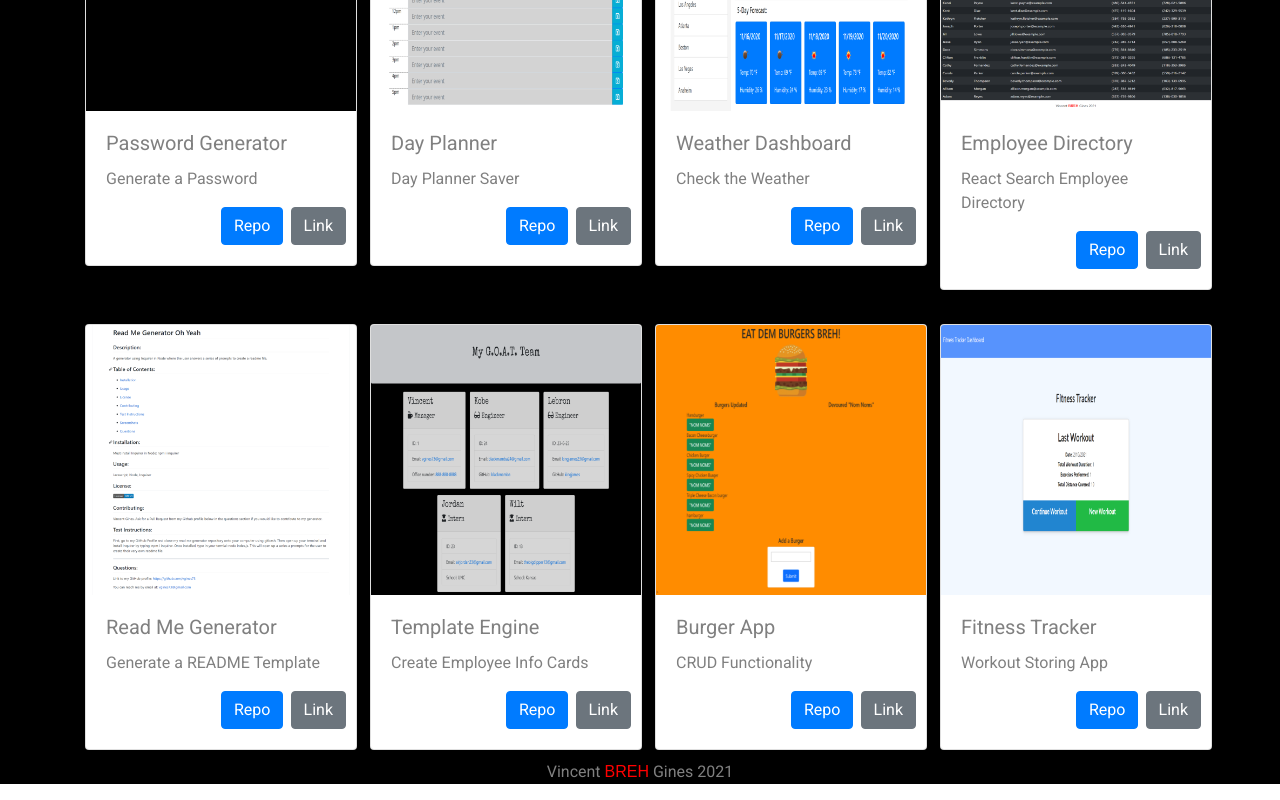
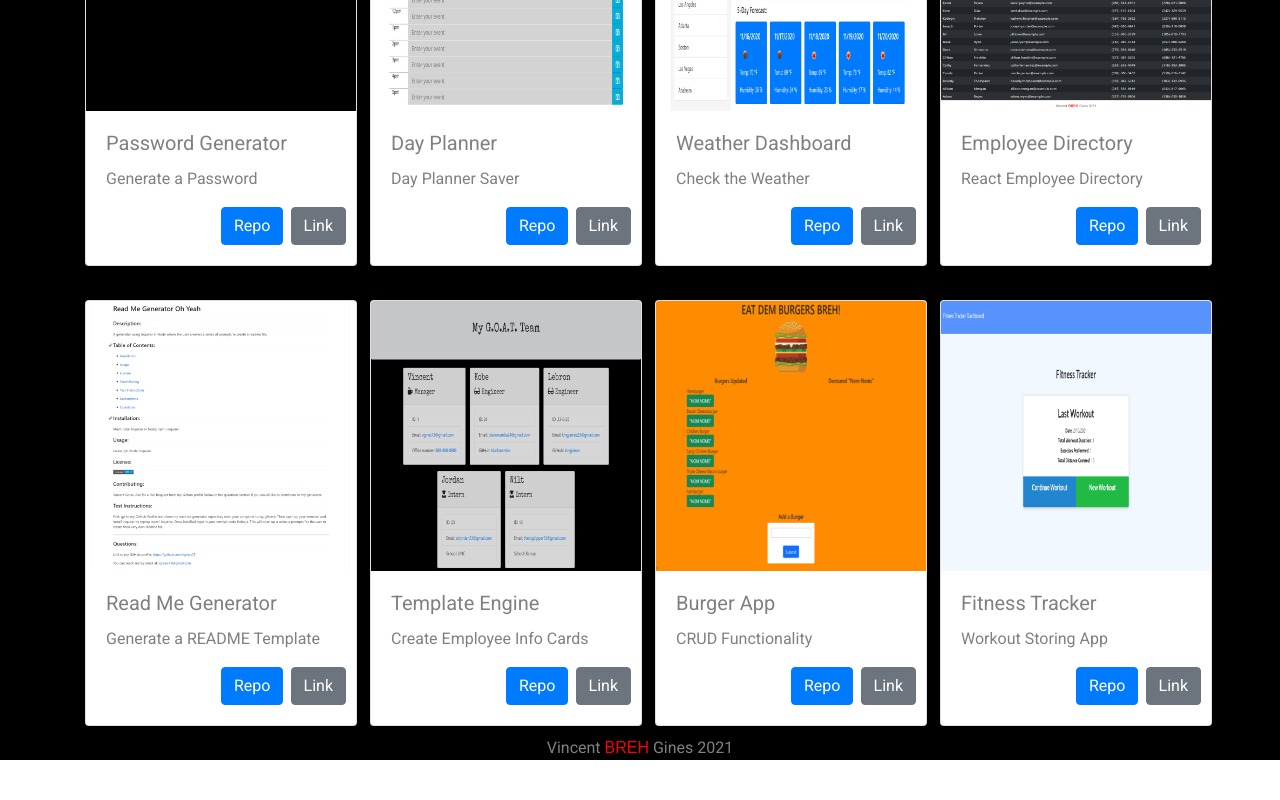
Before and after one commit to vgines73/reactPortfolio, a React (Create React App) app: page /Portfolio in a window 1280 px wide. Shown: the part 768-1568 px from the top of the page. After the commit the page ends 1544 px from the top, so only its background shows below. Built offline with nearby package versions, Linux system fonts and the light colour scheme; a web font is replaced by a local one.

Commit message:
fixed spacing for one of the cards.

```diff
--- a/src/Pages/Portfolio.js
+++ b/src/Pages/Portfolio.js
@@ -106,7 +106,7 @@ const Portfolio = () => {
                   name="employee directory"
                   title="Employee Directory"
                   image={employeeDirImage}
-                  text="React Search Employee Directory"
+                  text="React Employee Directory"
                   repo="https://github.com/vgines73/employeeDirectory"
                   link="https://employee-directory-oh-yeah.herokuapp.com/"
                 ></Card>
```
